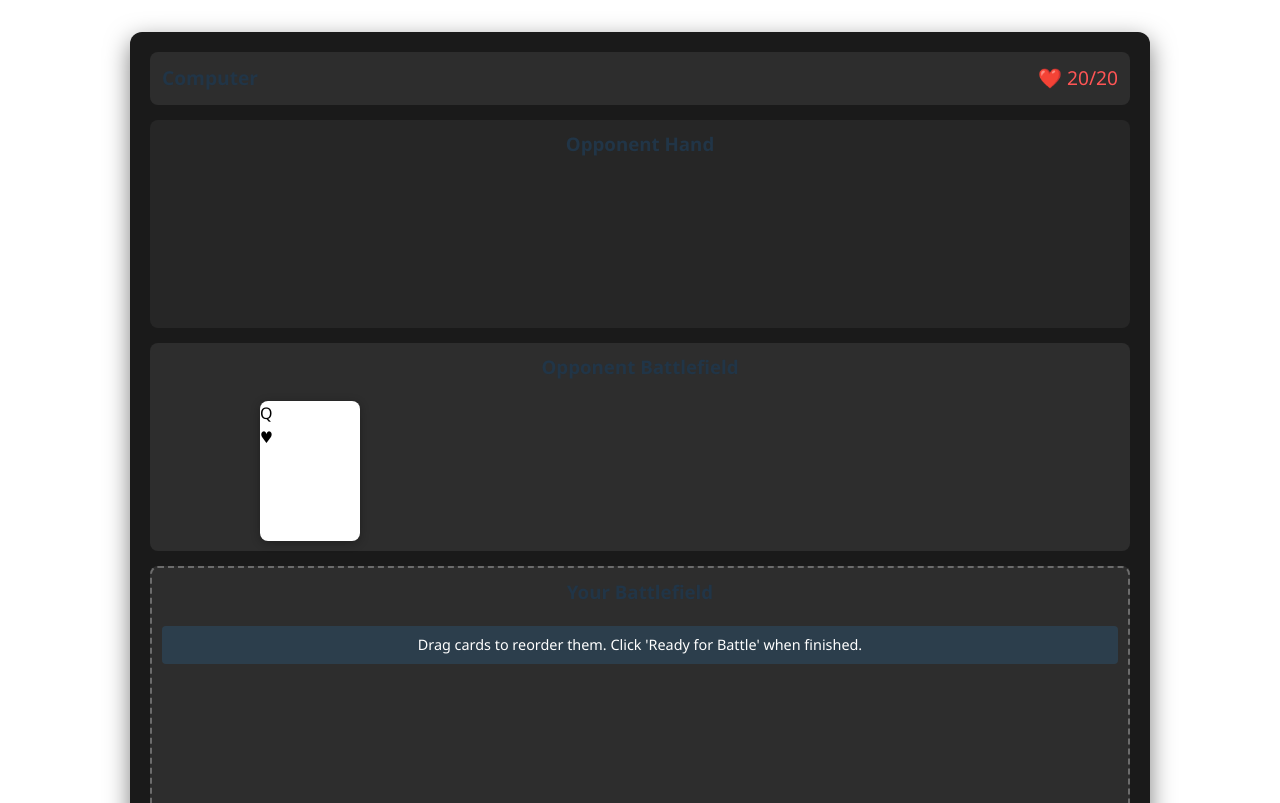
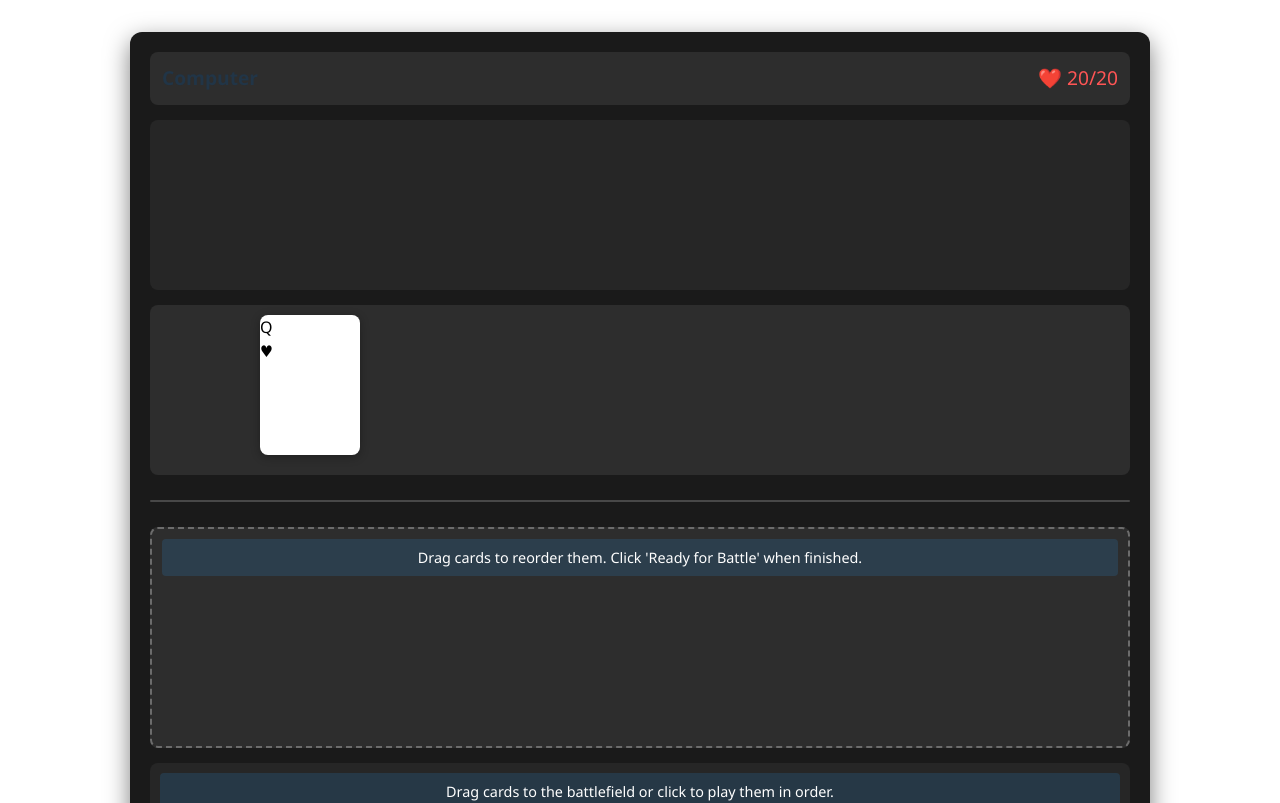
Before and after one commit to newhook/cardkingdom, a React (Vite) app: page / in a window 1280 px wide. Shown: the top 803 px of the page. Built offline with nearby package versions, Linux system fonts and the light colour scheme.

Commit message:
clean up ux.

```diff
--- a/src/components/Battlefield.tsx
+++ b/src/components/Battlefield.tsx
@@ -98,8 +98,6 @@ const Battlefield: React.FC<BattlefieldProps> = ({
       onDragLeave={handleDragLeaveContainer}
       onDrop={handleDropContainer}
     >
-      <h3>{isHumanPlayer ? "Your Battlefield" : "Opponent Battlefield"}</h3>
-
       {isArrangementPhase && isHumanPlayer && (
         <div className="arrangement-instructions">
           Drag cards to reorder them. Click 'Ready for Battle' when finished.
--- a/src/components/GameUI.tsx
+++ b/src/components/GameUI.tsx
@@ -238,6 +238,9 @@ function GameUI() {
       {/* Opponent Battlefield */}
       <Battlefield {...opponentPlayerProps} />
 
+      {/* === Divider === */}
+      <div className="section-divider"></div>
+
       {/* Player Battlefield */}
       <Battlefield {...humanPlayerProps} />
 
--- a/src/components/PlayerHand.tsx
+++ b/src/components/PlayerHand.tsx
@@ -40,8 +40,6 @@ const PlayerHand: React.FC<PlayerHandProps> = ({
 
   return (
     <div className={`hand ${isHumanPlayer ? 'human-hand' : 'opponent-hand'}`}>
-      <h3>{isHumanPlayer ? "Your Hand" : "Opponent Hand"}</h3>
-
       {isArrangementPhase && isHumanPlayer && (
         <div className="arrangement-instructions">
           Drag cards to the battlefield or click to play them in order.
--- a/src/style.css
+++ b/src/style.css
@@ -626,3 +626,11 @@ h1 {
   margin: 0 auto;
   min-height: 140px;
 }
+
+/* Divider Style */
+.section-divider {
+  height: 2px;
+  background-color: rgba(255, 255, 255, 0.2);
+  margin: 10px 0; /* Add some space above and below */
+  border-radius: 1px;
+}
```
